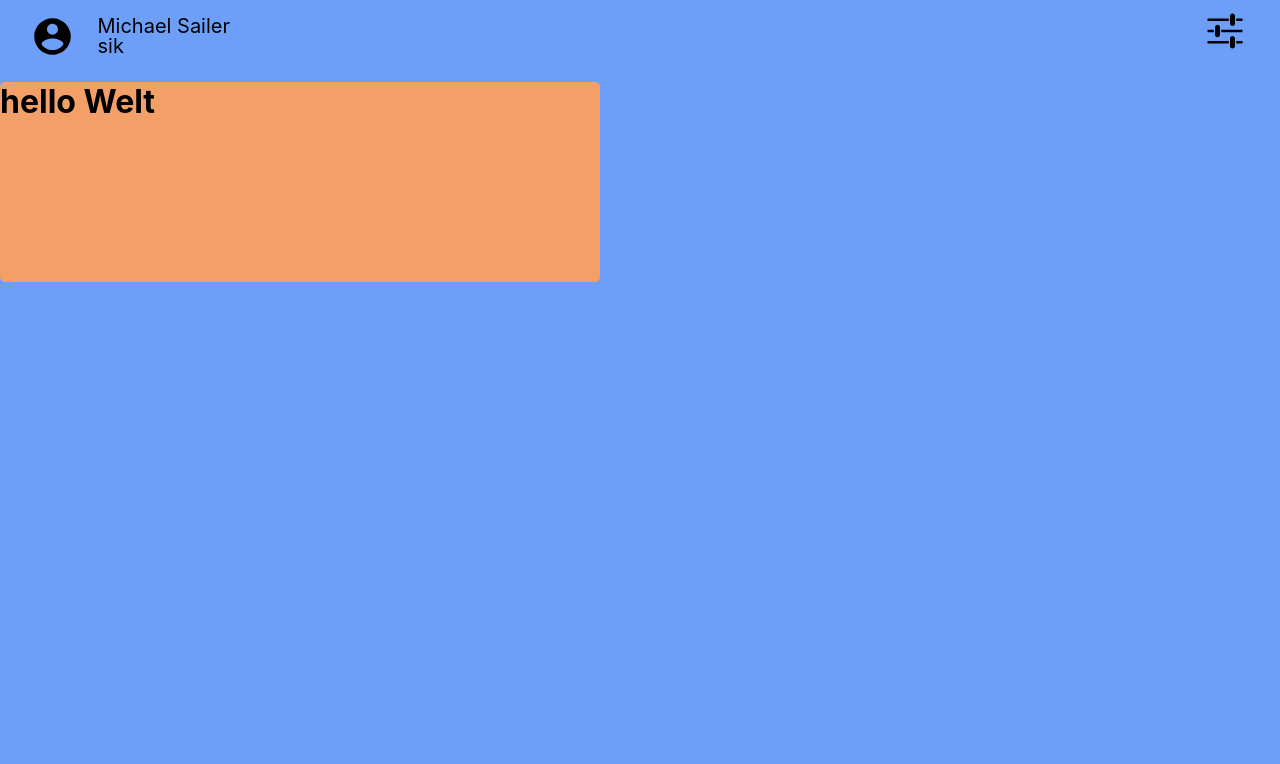
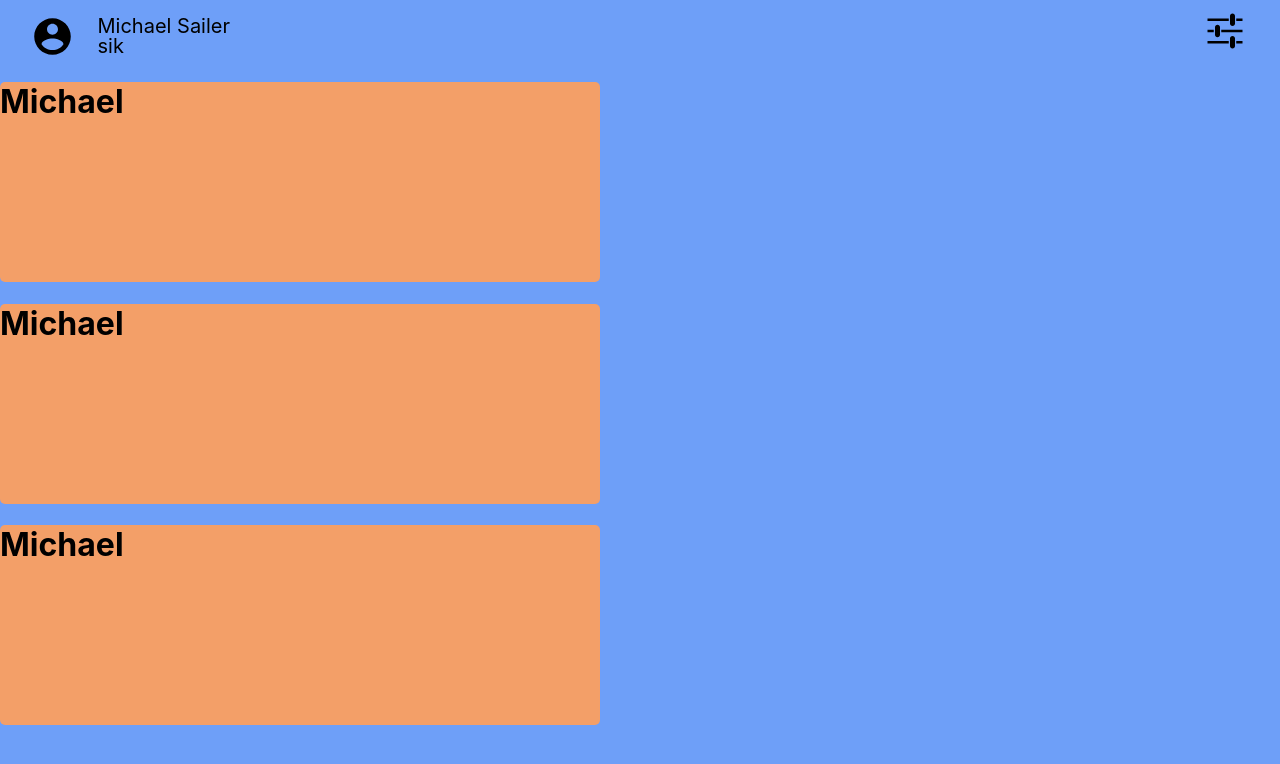
Before and after one commit to MichaelSailer/Rudig_Sailer, a React (Create React App) app in the folder Review Portal/review-portal/: page / in a window 1280 px wide. Both pictures are taken after a click on the button "Login". Shown: the top 764 px of the page. Built offline with nearby package versions, Linux system fonts and the light colour scheme.

Commit message:
Change everything to class

```diff
--- a/Review Portal/review-portal/src/components/dashboard/main/main.js
+++ b/Review Portal/review-portal/src/components/dashboard/main/main.js
@@ -1,15 +1,21 @@
-import React from 'react'
-import MainHeader from '../header/header';
-import Sections from '../section/section';
+import React from "react";
+import MainHeader from "../header/header";
+import Sections from "../section/section";
 
-function Main(){
-
-    return(
-        <div>
-        <MainHeader />
-        <Sections></Sections>
-        </div>
-    );
+function Main() {
+  const test = ["test", "test", "test"];
+  return (
+    <div>
+      <MainHeader />
+      {test.map(value => {
+        return (
+          <div>
+            <Sections />
+          </div>
+        );
+      })}
+    </div>
+  );
 }
 
-export default Main
+export default Main;
--- a/Review Portal/review-portal/src/components/dashboard/section/section.js
+++ b/Review Portal/review-portal/src/components/dashboard/section/section.js
@@ -1,13 +1,26 @@
-import React from 'react'
-import classes from './section.module.css'
+import React, { Component } from "react";
+import classes from "./section.module.css";
 
-function Sections(){
+class Sections extends Component {
+  state = { username: "" };
 
-    return(
-        <div className={classes.section}>
-            <h1> hello Welt</h1>
-        </div>
+  changeState = () => {
+    this.setState({ username: "Michael" });
+  };
 
+  componentDidMount() {
+    // Hier kommt Axios Requests
+
+    this.changeState();
+  }
+
+  render() {
+    return (
+      <div className={classes.section}>
+        <h1>{this.state.username}</h1>
+      </div>
     );
+  }
 }
-export default Sections
+
+export default Sections;
```
Also changed, not shown: Review Portal/review-portal/src/components/InputField/Login/LoginField.js (+13 -16 lines), 1 other file (tests, documents, lock files or other folders).
